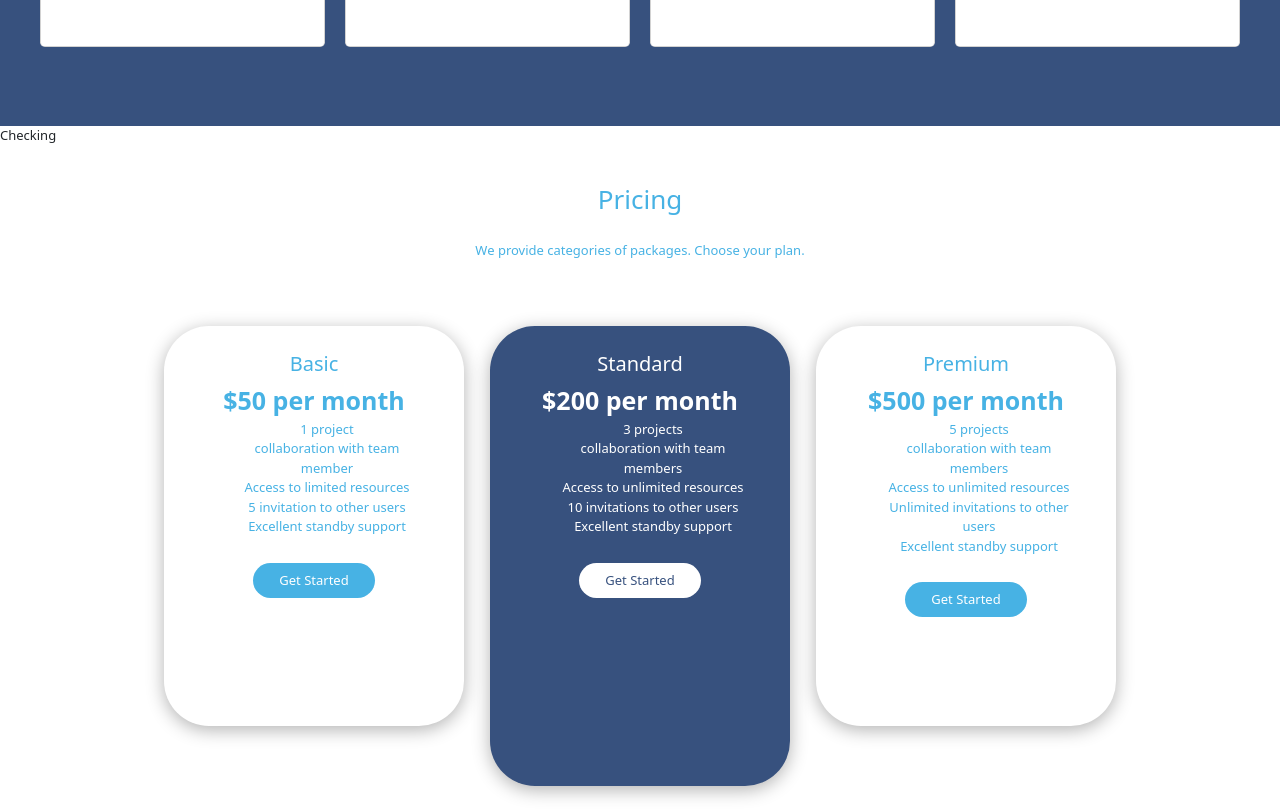
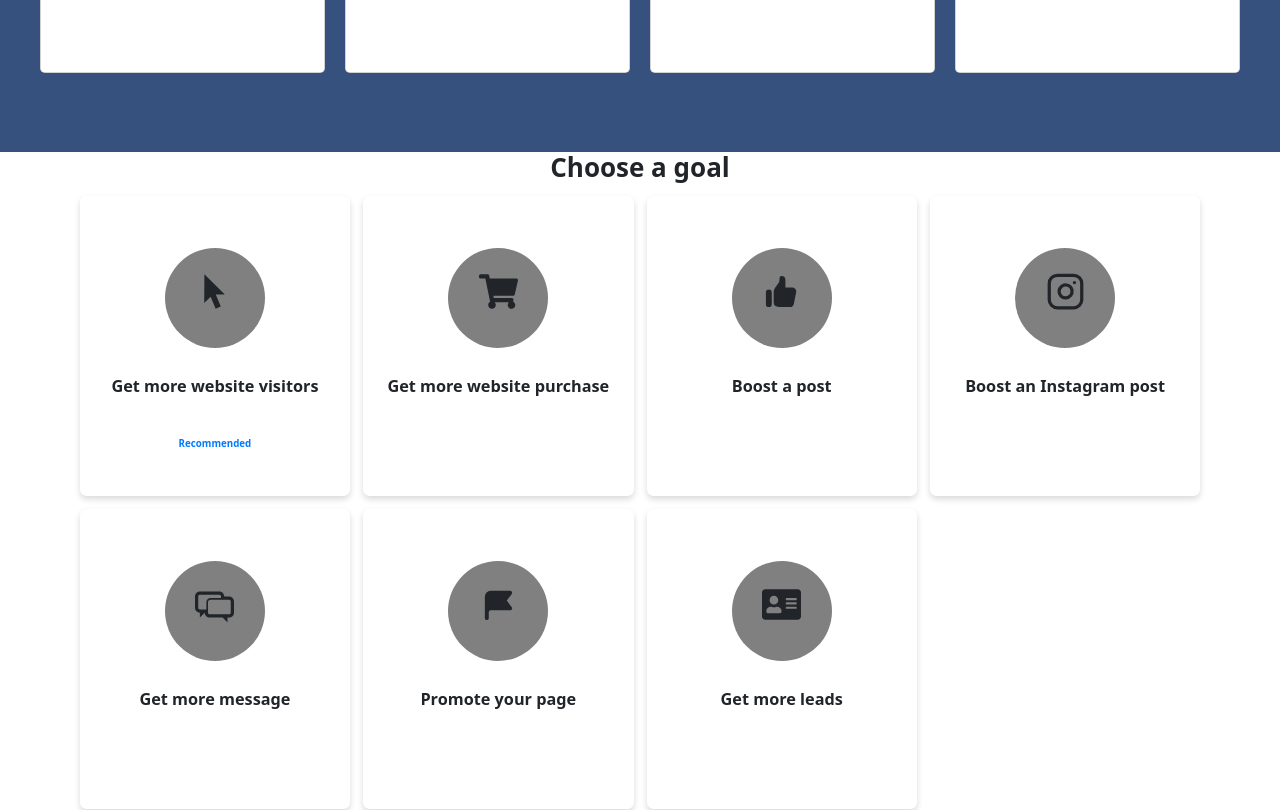
Before and after one commit to iceddrop/AdscampFrontend, a React (Create React App) app: page / in a window 1280 px wide. Shown: the part 1580-2390 px from the top of the page. Built offline with nearby package versions, Linux system fonts and the light colour scheme.

Commit message:
Added some style to the price component and also implement the Testimonial component

```diff
--- /dev/null
+++ b/src/components/Testimonial/Testimonial.css
@@ -0,0 +1,70 @@
+:root{
+    --main-color:#37517e;
+    --color-white:#fff;
+    --color-light:rgba(255,255,255,0.6);
+    --transition: all 400ms ease;
+  }
+.dflex {
+    display: flex;
+    flex-direction: column;
+    justify-content: center;
+    align-items: center;
+    color: var(--main-color);
+    background-color: var(--color-white);
+
+
+}
+.starContainer {
+    display: flex;
+    align-items: flex-start;
+}
+.cardComp {
+    display: flex;
+    justify-content: center;
+    align-items: center;
+    gap: 2rem;
+    margin: 2rem;
+}
+.imgContainer {
+    display: flex;
+    align-items: flex-start;
+    gap: 1rem;
+}
+.textContainer {
+    display: flex;
+    flex-direction: column;
+    justify-content: flex-start;
+    align-items: flex-start;
+}
+.text {
+    font-weight: 500;
+    color: var(--main-color);
+    font-size: larger;
+}
+.round {
+    border-radius: 100%;
+    width: 5rem;
+    height: 5rem;
+}
+.Card {
+    padding: 2rem;
+    width: 40%;
+    height: 250px;
+    box-shadow: 0.3em 0.3em 1em rgba(0, 0, 0, 0.3);;
+}
+@media screen and (max-width: 992px) {
+    .cardComp {
+        display: flex;
+        flex-direction: column;
+        justify-content: center;
+        align-items: center;
+        gap: 2rem;
+        margin: 2rem;
+    }
+    .Card {
+        padding: 2rem;
+        width: 80%;
+        height: 250px;
+        box-shadow: 0.3em 0.3em 1em rgba(0, 0, 0, 0.3);;
+    }
+  }
--- /dev/null
+++ b/src/components/Testimonial/Testimonial.jsx
@@ -0,0 +1,59 @@
+import React from 'react'
+import img from "../../assets/avatar1.jpg";
+import {AiFillStar} from "react-icons/ai";
+import "./Testimonial.css"
+const Testimonial = () => {
+  return (
+    <div className="dflex">
+    <div>
+      <h2 className='header'>Testimonials</h2>
+      <p>what people say about us</p>
+    </div>
+    <div className="cardComp">
+      <div className="Card">
+        <div className="imgContainer">
+          <img className='round' src={img} alt="testimonialImage" />
+          <div className="textContainer">
+          <p>Sheila peter</p>
+          <p className="imgText">kenya</p>
+          </div>
+        </div>
+        <p className="text">
+          Amana hub is the best digital agency I've seen so far, they saved me on my video manatage project and it was a huge one i will forever be gratiful to the person that recommended them
+        </p>
+        <p className='starContainer'>
+          <div className="starContainer">
+          <AiFillStar color='Gold' size="2rem"/>
+          <AiFillStar color='Gold' size="2rem"/>
+          <AiFillStar color='Gold' size="2rem"/>
+          <AiFillStar color='Gold' size="2rem"/>
+          <AiFillStar color='Gold' size="2rem"/>
+          </div>
+
+        </p>
+      </div>
+      <div className="Card">
+        <div className="imgContainer">
+          <img className='round' src={img} alt="testimonialImage" />
+          <div className="textContainer">
+          <p>Tunde Folawiyo</p>
+          <p className="imgText">Nigeria</p>
+          </div>
+        </div>
+        <p className="text">
+          these guys really did a good job with my exchange company the markerting strategy is top notch. i really can't wait for us to start working on our upcoming produ
+        </p>
+        <div className="starContainer">
+          <AiFillStar color='Gold' size="2rem"/>
+          <AiFillStar color='Gold' size="2rem"/>
+          <AiFillStar color='Gold' size="2rem"/>
+          <AiFillStar color='Gold' size="2rem"/>
+          <AiFillStar color='Gold' size="2rem"/>
+          </div>
+      </div>
+    </div>
+    </div>
+  )
+}
+
+export default Testimonial;
--- a/src/components/dashboard/DashboardCard.jsx
+++ b/src/components/dashboard/DashboardCard.jsx
@@ -1,44 +1,62 @@
-// import { FaShoppingCart, FiInstagram, GiArrowCursor, HiFlag, HiThumbUp, TiMessages } from 'react-icons/all';
+import {GiArrowCursor} from "react-icons/gi"
+import {FaShoppingCart} from "react-icons/fa"
+import {HiThumbUp} from "react-icons/hi"
+import {FiInstagram} from "react-icons/fi"
+import {HiFlag} from "react-icons/hi"
+import {FaAddressCard} from "react-icons/fa"
+import {TiMessages} from "react-icons/ti"
+import "./dashboardCard.css";
 
 const Dashboard = () => {
   return (
-    // <div className="dashboard-container">
-    //   <h2 className="dashboard-title">Choose a goal</h2>
-    //   <div className="dashboard-grid">
-    //     <div className="dashboard-card">
-    //       <GiArrowCursor className="card-icon" />
-    //       <p className="card-text">Get more website visitors</p>
-    //       <p className="card-recommend">Recommended</p>
-    //     </div>
-    //     <div className="dashboard-card">
-    //       <FaShoppingCart className="card-icon" />
-    //       <p className="card-text">Get more website purchase</p>
-    //     </div>
-    //     <div className="dashboard-card">
-    //       <HiThumbUp className="card-icon" />
-    //       <p className="card-text">Boost a post</p>
-    //     </div>
-    //     <div className="dashboard-card">
-    //       <FiInstagram className="card-icon" />
-    //       <p className="card-text">Boost an Instagram post</p>
-    //     </div>
-    //     <div className="dashboard-card">
-    //       <TiMessages className="card-icon" />
-    //       <p className="card-text">Get more message</p>
-    //     </div>
-    //     <div className="dashboard-card">
-    //       <HiFlag className="card-icon" />
-    //       <p className="card-text">Promote your page</p>
-    //     </div>
-    //     <div className="dashboard-card">
-    //       <FaAddressCard className="card-icon" />
-    //       <p className="card-text">Get more leads</p>
-    //     </div>
-    //   </div>
-    // </div>
-    <>
-      <p>Checking</p>
-    </>
+    <div className="dashboard-container">
+      <h2 className="dashboard-title">Choose a goal</h2>
+      <div className="dashboard-grid container">
+        <div className="dashboard-card ">
+          <div className="icon-cont">
+          <GiArrowCursor className="card-icon" />
+          </div>
+          <p className="card-text">Get more website visitors</p>
+          <p className="card-recommend">Recommended</p>
+        </div>
+        <div className="dashboard-card">
+        <div className="icon-cont">
+          <FaShoppingCart className="card-icon" />
+          </div>
+          <p className="card-text">Get more website purchase</p>
+        </div>
+        <div className="dashboard-card">
+        <div className="icon-cont">
+          <HiThumbUp className="card-icon" />
+        </div>
+          <p className="card-text">Boost a post</p>
+        </div>
+        <div className="dashboard-card">
+        <div className="icon-cont">
+          <FiInstagram className="card-icon" />
+          </div>
+          <p className="card-text">Boost an Instagram post</p>
+        </div>
+        <div className="dashboard-card">
+        <div className="icon-cont">
+          <TiMessages className="card-icon" />
+          </div>
+          <p className="card-text">Get more message</p>
+        </div>
+        <div className="dashboard-card">
+        <div className="icon-cont">
+          <HiFlag className="card-icon" />
+          </div>
+          <p className="card-text">Promote your page</p>
+        </div>
+        <div className="dashboard-card">
+        <div className="icon-cont">
+          <FaAddressCard className="card-icon" />
+          </div>
+          <p className="card-text">Get more leads</p>
+        </div>
+      </div>
+    </div>
   );
 };
 
--- a/src/components/dashboard/dashboardCard.css
+++ b/src/components/dashboard/dashboardCard.css
@@ -19,10 +19,12 @@
   .dashboard-card {
     display: flex;
     flex-direction: column;
-    justify-content: center;
+    justify-content: flex-start;
     align-items: center;
     background-color: #fff;
     padding: 1rem;
+    padding-top: 4rem;
+    height: 300px;
     border-radius: 0.5rem;
     box-shadow: 0 0.25rem 0.5rem rgba(0, 0, 0, 0.15);
   }
@@ -44,3 +46,30 @@
     text-align: center;
     color: #007aff;
   }
+  .icon-cont {
+    background-color: gray;
+    border-radius: 100%;
+    width: 100px;
+    height: 100px;
+    display: flex;
+    justify-content: center;
+    align-items: center;
+  }
+  .dashboard-card * + * {
+    margin-top: 2rem;
+  }
+  @media screen and (max-width: 992px) {
+    .dashboard-grid {
+      display: grid;
+      grid-template-columns: repeat(2, minmax(auto, 1fr));
+      gap: 1rem;
+    }
+  }
+  @media screen and (max-width: 600px) {
+    .dashboard-grid {
+      display: grid;
+      grid-template-columns: auto;
+      grid-template-rows: auto;
+      gap: 1rem;
+    }
+  }
--- a/src/components/priceComp/PriceComp.css
+++ b/src/components/priceComp/PriceComp.css
@@ -7,17 +7,26 @@
   .pricing__title {
     color: #47b2e4;
   }
-
+  .my-5 * + * {
+    margin-top: 1rem;
+  }
   .pricing__subtitle {
     color: #47b2e4;
     margin: 2rem;
     font-size: 1rem;
+  }
+  .priceList {
+    display: flex;
+    justify-content: center;
+    align-items: flex-start;
+    flex-direction: column;
   }
 
   @media (min-width:768px){
     .pricing__cards {
       display: flex;
       justify-content: center;
+      align-items: center;
       gap: 2rem;
     }
 
--- a/src/components/priceComp/PriceComp.jsx
+++ b/src/components/priceComp/PriceComp.jsx
@@ -1,5 +1,6 @@
 import React from 'react';
 import './PriceComp.css';
+import {CheckCircleIcon} from "@chakra-ui/icons"
 
 const PricingCard = (props) => {
   const priceList = [
@@ -29,16 +30,20 @@ const PricingCard = (props) => {
   const cardStyle = {
     padding: "2rem 3rem",
     boxShadow: "0px 4px 18px 0px rgb(0 0 0 / 30%)",
-    width: "300px",
+    width: "340px",
     height: props.height,
     color: props.color,
     backgroundColor: props.bg,
-    borderRadius:"45px"
+    borderRadius:"2rem",
+    display: "flex",
+    justifyContent: "center",
+    alignItems: "center",
+    flexDirection: "column"
   };
 
   const titleStyle = {
     fontSize: "20px",
-    textAlign: "center"
+    textAlign: "center",
   };
 
   const priceStyle = {
@@ -61,9 +66,9 @@ const PricingCard = (props) => {
     <div className="my-5" style={cardStyle}>
       <h3 style={titleStyle}>{props.title}</h3>
       <div style={priceStyle}>{props.price} per month</div>
-      <ul>
+      <ul className='priceList'>
         {Object.values(priceList[props.num]).map((access, index) => (
-          <li key={index}>{access}</li>
+          <li key={index}><CheckCircleIcon color={props.color}/> {access}</li>
         ))}
       </ul>
       <button className="rounded-pill" style={buttonStyle}>Get Started</button>
--- a/src/components/services/Services.css
+++ b/src/components/services/Services.css
@@ -20,8 +20,6 @@
       grid-gap: 20px;
     }
   }
-
-
 
   .card {
     background-color: black;
@@ -65,3 +63,18 @@
   .card-arrow {
     color: white;
   }
+  @media screen and (max-width: 992px) {
+    .cards-container {
+      display: grid;
+      grid-template-columns: repeat(2, minmax(auto, 1fr));
+      gap: 1rem;
+    }
+  }
+  @media screen and (max-width: 600px) {
+    .cards-container {
+      display: grid;
+      grid-template-columns: auto;
+      grid-template-rows: auto;
+      gap: 1rem;
+    }
+  }
--- a/src/pages/home/Home.jsx
+++ b/src/pages/home/Home.jsx
@@ -5,6 +5,7 @@ import Footer from "../../components/footer/Footer";
 import Pricing from "../../components/priceComp/PriceComp";
 import Services from "../../components/services/Services";
 import Dashboard from "../../components/dashboard/DashboardCard";
+import Testimonial from "../../components/Testimonial/Testimonial";
 
 
 const Home = () =>{
@@ -15,6 +16,7 @@ const Home = () =>{
         <Services/>
         <Dashboard/>
         <Pricing/>
+        <Testimonial/>
         <Footer/>
       </>
     )
```
Also changed, not shown: src/assets/star.jpg (added).
